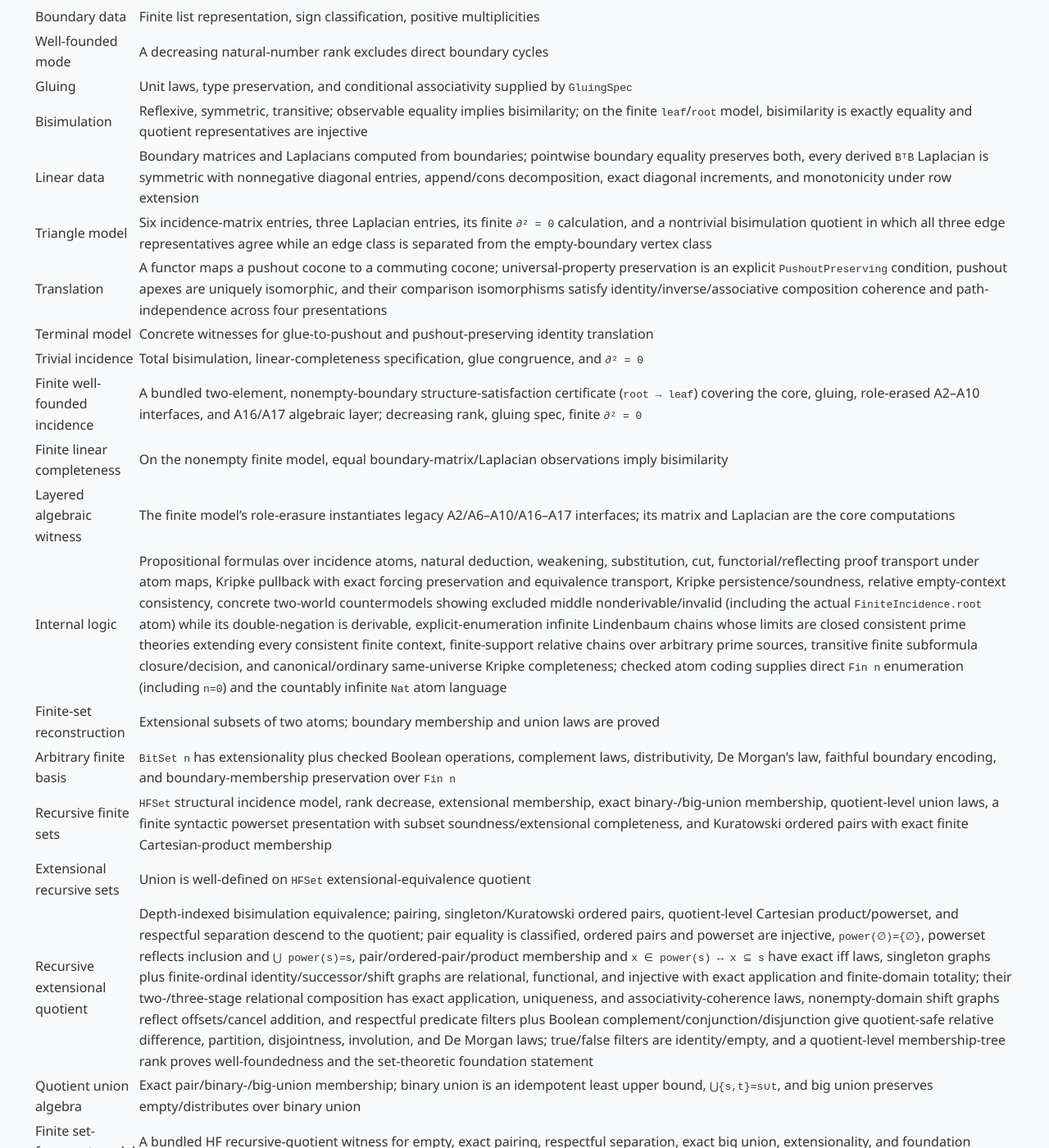
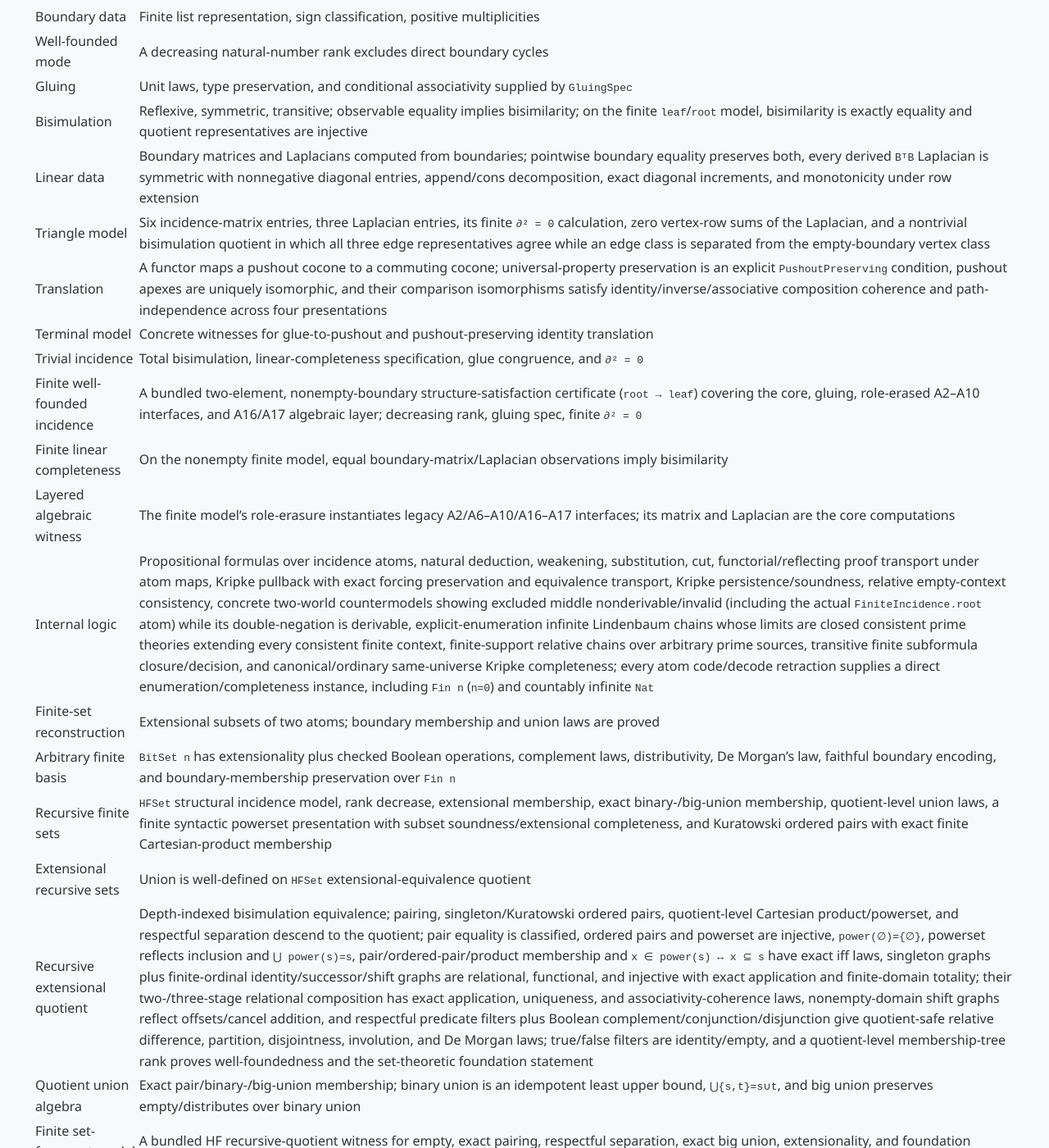
Before and after one commit to com-junkawasaki/inc, a Jekyll site: the page built from docs/verification.md, in a window 1280 px wide and 1400 px high, scrolled down 545 px. Shown: the whole window at 82% size. Built offline with Jekyll 4.4.1, drawn with Linux system fonts in a browser that asks for light colours.

Commit message:
feat(inc): generalize coding completeness and products

```diff
--- a/docs/verification.md
+++ b/docs/verification.md
@@ -19,14 +19,14 @@ the triangle example.
 | Gluing | Unit laws, type preservation, and conditional associativity supplied by `GluingSpec` |
 | Bisimulation | Reflexive, symmetric, transitive; observable equality implies bisimilarity; on the finite `leaf`/`root` model, bisimilarity is exactly equality and quotient representatives are injective |
 | Linear data | Boundary matrices and Laplacians computed from boundaries; pointwise boundary equality preserves both, every derived `BᵀB` Laplacian is symmetric with nonnegative diagonal entries, append/cons decomposition, exact diagonal increments, and monotonicity under row extension |
-| Triangle model | Six incidence-matrix entries, three Laplacian entries, its finite `∂² = 0` calculation, and a nontrivial bisimulation quotient in which all three edge representatives agree while an edge class is separated from the empty-boundary vertex class |
+| Triangle model | Six incidence-matrix entries, three Laplacian entries, its finite `∂² = 0` calculation, zero vertex-row sums of the Laplacian, and a nontrivial bisimulation quotient in which all three edge representatives agree while an edge class is separated from the empty-boundary vertex class |
 | Translation | A functor maps a pushout cocone to a commuting cocone; universal-property preservation is an explicit `PushoutPreserving` condition, pushout apexes are uniquely isomorphic, and their comparison isomorphisms satisfy identity/inverse/associative composition coherence and path-independence across four presentations |
 | Terminal model | Concrete witnesses for glue-to-pushout and pushout-preserving identity translation |
 | Trivial incidence | Total bisimulation, linear-completeness specification, glue congruence, and `∂² = 0` |
 | Finite well-founded incidence | A bundled two-element, nonempty-boundary structure-satisfaction certificate (`root → leaf`) covering the core, gluing, role-erased A2–A10 interfaces, and A16/A17 algebraic layer; decreasing rank, gluing spec, finite `∂² = 0` |
 | Finite linear completeness | On the nonempty finite model, equal boundary-matrix/Laplacian observations imply bisimilarity |
 | Layered algebraic witness | The finite model's role-erasure instantiates legacy A2/A6–A10/A16–A17 interfaces; its matrix and Laplacian are the core computations |
-| Internal logic | Propositional formulas over incidence atoms, natural deduction, weakening, substitution, cut, functorial/reflecting proof transport under atom maps, Kripke pullback with exact forcing preservation and equivalence transport, Kripke persistence/soundness, relative empty-context consistency, concrete two-world countermodels showing excluded middle nonderivable/invalid (including the actual `FiniteIncidence.root` atom) while its double-negation is derivable, explicit-enumeration infinite Lindenbaum chains whose limits are closed consistent prime theories extending every consistent finite context, finite-support relative chains over arbitrary prime sources, transitive finite subformula closure/decision, and canonical/ordinary same-universe Kripke completeness; checked atom coding supplies direct `Fin n` enumeration (including `n=0`) and the countably infinite `Nat` atom language |
+| Internal logic | Propositional formulas over incidence atoms, natural deduction, weakening, substitution, cut, functorial/reflecting proof transport under atom maps, Kripke pullback with exact forcing preservation and equivalence transport, Kripke persistence/soundness, relative empty-context consistency, concrete two-world countermodels showing excluded middle nonderivable/invalid (including the actual `FiniteIncidence.root` atom) while its double-negation is derivable, explicit-enumeration infinite Lindenbaum chains whose limits are closed consistent prime theories extending every consistent finite context, finite-support relative chains over arbitrary prime sources, transitive finite subformula closure/decision, and canonical/ordinary same-universe Kripke completeness; every atom code/decode retraction supplies a direct enumeration/completeness instance, including `Fin n` (`n=0`) and countably infinite `Nat` |
 | Finite-set reconstruction | Extensional subsets of two atoms; boundary membership and union laws are proved |
 | Arbitrary finite basis | `BitSet n` has extensionality plus checked Boolean operations, complement laws, distributivity, De Morgan's law, faithful boundary encoding, and boundary-membership preservation over `Fin n` |
 | Recursive finite sets | `HFSet` structural incidence model, rank decrease, extensional membership, exact binary-/big-union membership, quotient-level union laws, a finite syntactic powerset presentation with subset soundness/extensional completeness, and Kuratowski ordered pairs with exact finite Cartesian-product membership |
```
Also changed, not shown: README.md, 3 other files.
